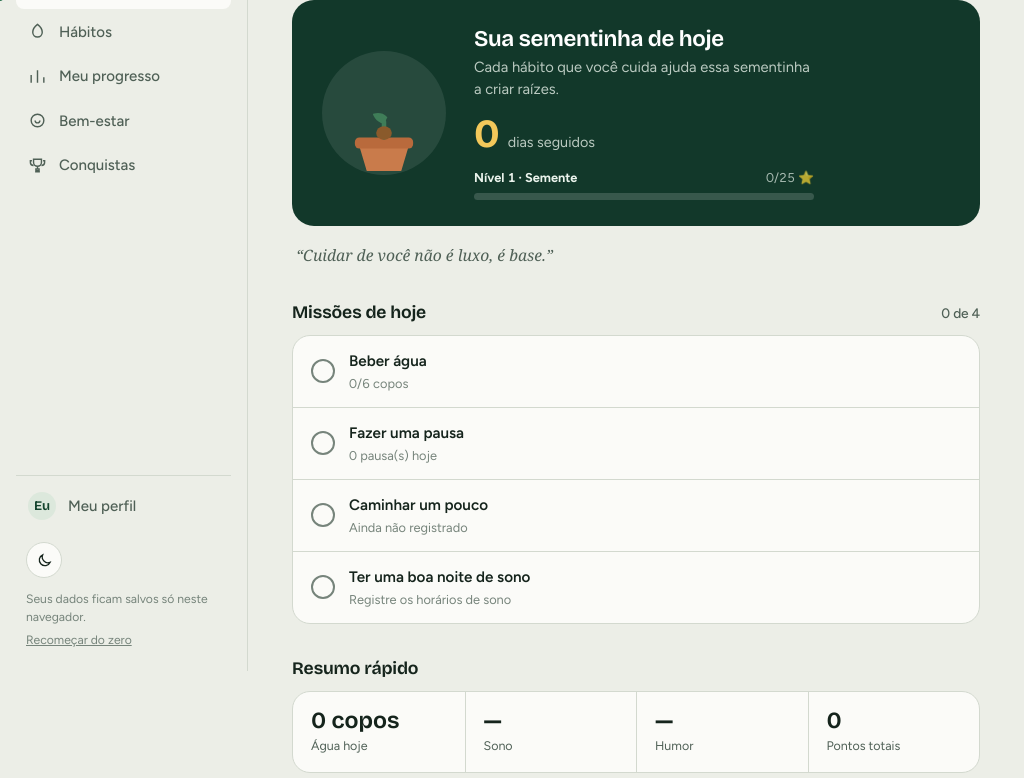
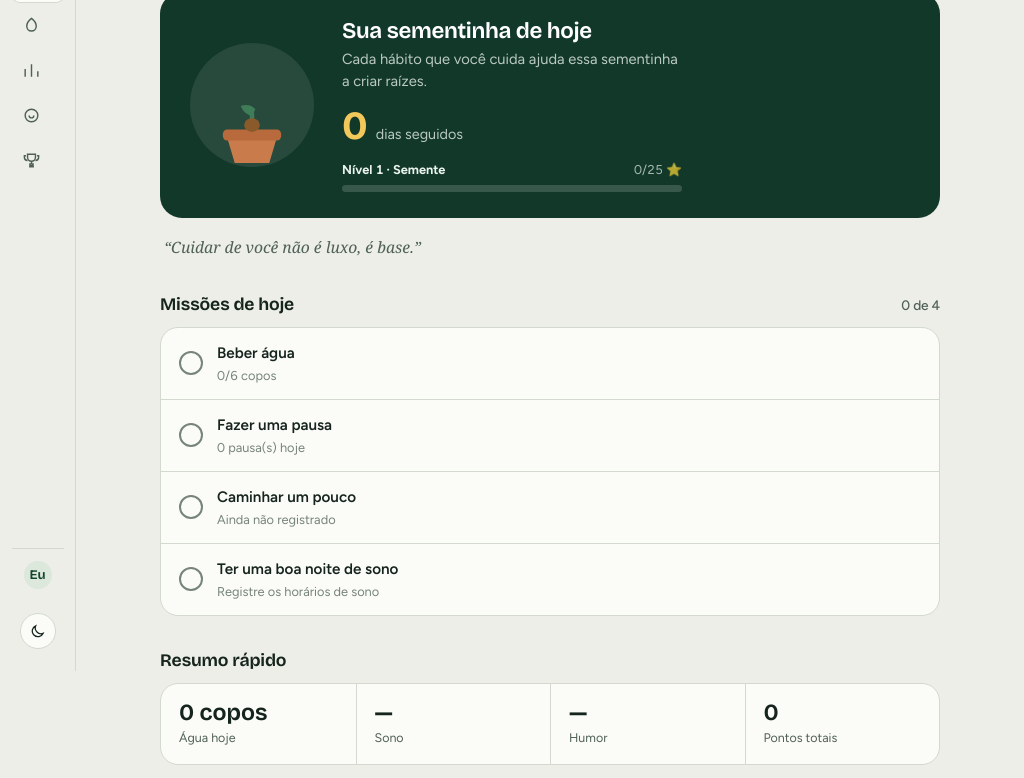
Before and after one commit to tech4tenns/Life-Guard, a plain HTML site: page index.html in a window 1024 px wide. Shown: the part 129-907 px from the top of the page. Drawn offline with nearby package versions, Linux system fonts and the light colour scheme.

Commit message:
Add files via upload

```diff
--- a/script.js
+++ b/script.js
@@ -1821,3 +1821,28 @@
 
   paintAcc(); renderProfs(); renderDir(); lock();
 })();
+
+/* Meu Dia Saudável — indicador deslizante da navegação (barra lateral e barra inferior) */
+(function () {
+  "use strict";
+  var navs = document.querySelectorAll(".bottom-tabbar, .sidebar-nav");
+  Array.prototype.forEach.call(document.querySelectorAll(".sidebar-nav .nav-item:not(.sidebar-profile-btn)"), function (b) { b.title = b.textContent.trim(); }); // dica no trilho de ícones
+  function place(n) {
+    var a = n.querySelector(".nav-item.active");
+    if (!a || !a.offsetWidth) return; // barra escondida neste tamanho de tela
+    n.style.setProperty("--x", a.offsetLeft + a.offsetWidth / 2 + "px");
+    n.style.setProperty("--y", a.offsetTop + "px");
+    n.style.setProperty("--h", a.offsetHeight + "px");
+    if (!n.hasAttribute("data-ready")) {
+      n.setAttribute("data-ready", "");
+      requestAnimationFrame(function () { requestAnimationFrame(function () { n.setAttribute("data-anim", ""); }); });
+    }
+  }
+  function all() { Array.prototype.forEach.call(navs, place); }
+  Array.prototype.forEach.call(navs, function (n) {
+    new MutationObserver(function () { place(n); }).observe(n, { attributes: true, attributeFilter: ["class"], subtree: true });
+  });
+  window.addEventListener("resize", all);
+  if (document.fonts && document.fonts.ready) document.fonts.ready.then(all);
+  all();
+})();
--- a/style.css
+++ b/style.css
@@ -44,7 +44,6 @@ input:focus-visible, select:focus-visible, textarea:focus-visible { outline-offs
 .nav-item svg { width: 19px; height: 19px; flex-shrink: 0; }
 .nav-item:hover { background: var(--surface-soft); color: var(--ink); }
 .nav-item.active { color: var(--ink); font-weight: 650; background: var(--surface); }
-.sidebar .nav-item.active::before { content: ""; position: absolute; left: -16px; top: 8px; bottom: 8px; width: 3px; border-radius: 0 3px 3px 0; background: var(--green); }
 .sidebar-profile-btn { margin-top: auto; border-top: 1px solid var(--line); border-radius: 0 0 var(--radius-sm) var(--radius-sm); padding-top: 16px; }
 .sidebar-foot { padding: 12px 10px 0; font-size: .76rem; color: var(--ink-faint); line-height: 1.45; }
 .reset-link { background: none; border: 0; padding: 0; margin-top: 6px; color: var(--ink-faint); text-decoration: underline; font-size: .76rem; }
@@ -339,3 +338,36 @@ input, select, textarea { max-width: 100%; }
 .x-row input { flex: 1 1 160px; min-width: 0; }
 #xAcc { grid-template-columns: repeat(3, 1fr); }
 .character-wrap { padding: 8px 6px 4px; }
+
+/* ---------- Navegação: indicador que desliza até a aba ativa ---------- */
+.sidebar-nav { position: relative; }
+.sidebar-nav .nav-item { z-index: 1; }
+.sidebar-nav::before, .sidebar-nav::after { content: ""; position: absolute; top: var(--y, 0); opacity: 0; pointer-events: none; }
+.sidebar-nav::before { left: 0; right: 0; height: var(--h, 0); border-radius: var(--radius-sm); background: var(--surface); box-shadow: 0 0 0 1px var(--line); }
+.sidebar-nav::after { left: -16px; top: calc(var(--y, 0px) + 10px); height: calc(var(--h, 0px) - 20px); width: 3px; border-radius: 0 3px 3px 0; background: var(--green); }
+.sidebar-nav[data-ready]::before, .sidebar-nav[data-ready]::after { opacity: 1; }
+.sidebar-nav[data-anim]::before, .sidebar-nav[data-anim]::after { transition: top .35s cubic-bezier(.4, 0, .2, 1), height .35s cubic-bezier(.4, 0, .2, 1); }
+.sidebar-nav[data-ready] .nav-item.active { background: none; }
+
+@media (min-width: 821px) and (max-width: 1100px) { /* tablet: barra lateral vira trilho de ícones */
+  .sidebar { width: 76px; padding-inline: 12px; align-items: center; }
+  .brand { padding: 0 0 24px; }
+  .brand-text, #sidebarProfileName { display: none; }
+  .sidebar-nav .nav-item { width: 52px; padding: 12px; justify-content: center; font-size: 0; }
+  .sidebar-nav::after { left: -12px; }
+  .sidebar-foot { padding: 12px 0 0; font-size: 0; }
+  .sidebar-foot .reset-link { display: none; }
+  .sidebar-foot .x-theme-btn { margin: 0; }
+  main { padding: 36px 28px 60px; }
+}
+
+@media (max-width: 820px) { /* celular: a luz da referência limelight */
+  .bottom-tabbar { background: color-mix(in srgb, var(--surface) 97%, transparent); -webkit-backdrop-filter: blur(14px); backdrop-filter: blur(14px); }
+  .bottom-tabbar .nav-item { z-index: 1; }
+  .bottom-tabbar::before, .bottom-tabbar::after { content: ""; position: absolute; pointer-events: none; opacity: 0; }
+  .bottom-tabbar::after { top: 0; left: calc(var(--x, -99px) - 22px); width: 44px; height: 4px; border-radius: 0 0 4px 4px; background: var(--green); }
+  .bottom-tabbar::before { top: 4px; left: calc(var(--x, -99px) - 36px); width: 72px; height: 46px; clip-path: polygon(5% 100%, 25% 0, 75% 0, 95% 100%); background: linear-gradient(to bottom, color-mix(in srgb, var(--green) 30%, transparent), transparent); }
+  .bottom-tabbar[data-ready]::before, .bottom-tabbar[data-ready]::after { opacity: 1; }
+  .bottom-tabbar[data-anim]::before, .bottom-tabbar[data-anim]::after { transition: left .4s ease-in-out; }
+  .bottom-tabbar[data-ready] .nav-item.active { box-shadow: none; }
+}
```
